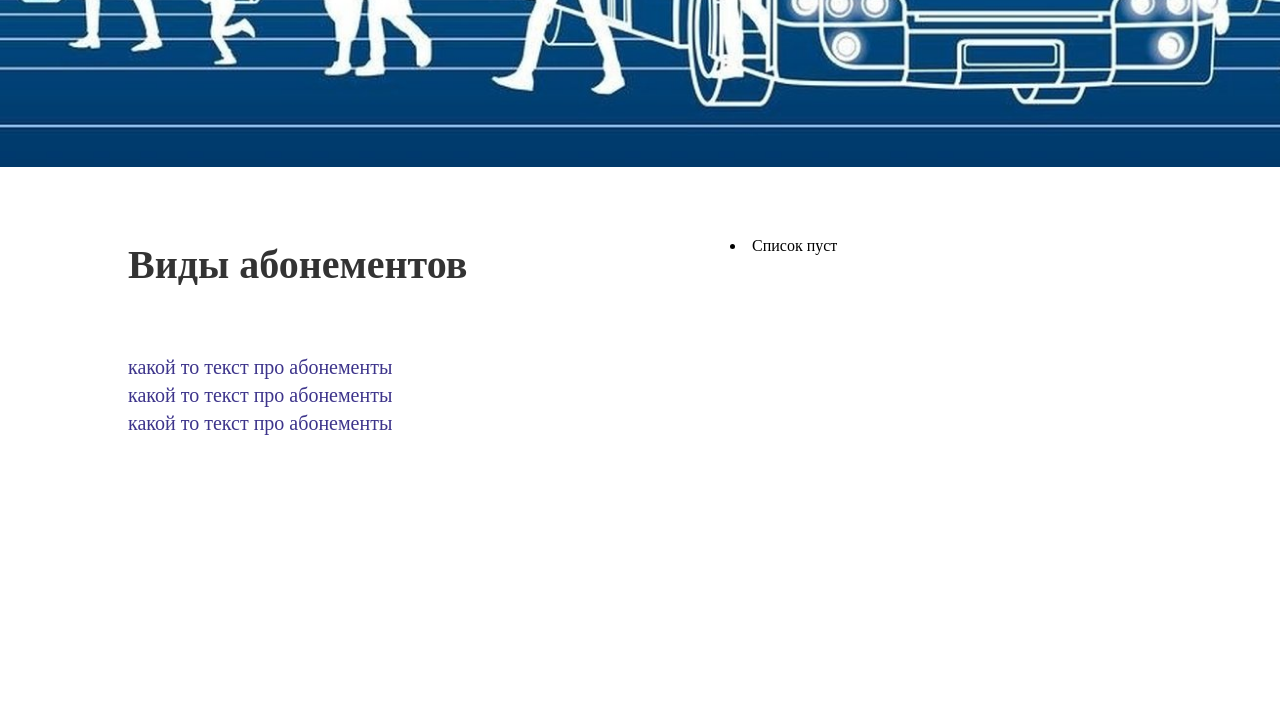
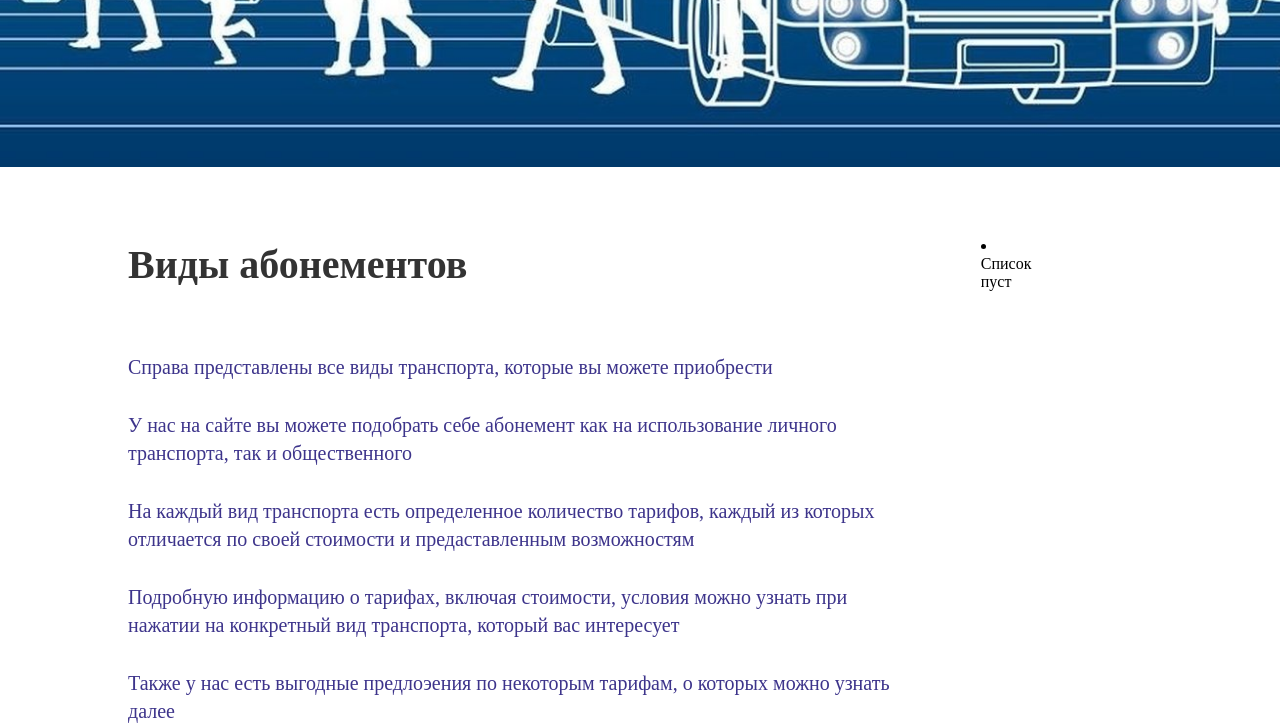
Before and after one commit to AshurovG/transport_subscriptions_back, a Django app: template transport_subscriptions_back_app/templates/subscriptions.html in a window 1280 px wide. Shown: the part 693-1418 px from the top of the page. Before the commit the page ends 1128 px from the top, so only its background shows below. Run offline with Django 4.2, Linux system fonts and the light colour scheme; the template is opened without the code that fills it, so the values that code supplies are empty.

Commit message:
create block with content before cards list

```diff
--- a/transport_subscriptions_back_app/static/css/styles.css
+++ b/transport_subscriptions_back_app/static/css/styles.css
@@ -99,27 +99,36 @@
   margin-bottom: 60px;
 }
 
+.cards__info-text {
+  width: 90%;
+}
+
 .cards__info-text-item {
   color: var(--purple, #3D348B);
   font-size: 20px;
   font-weight: 400;
   line-height: 140%;
+  margin-bottom: 30px;
+}
+
+.cards__info-text-item:last-child {
+  margin-bottom: 0;
 }
 
 .subscription__card {
   background: #3D348B;
-  width: 600px;
+  width: 400px;
   padding: 30px 35px;
   border-radius: 20px;
 }
 
 .subscription__card-image {
   width: 100%;
-  height: 350px;
+  height: 250px;
   border-radius: 20px;
-  background-image: url('../images/subway.jpg');
+  /* background-image: url('../images/subway.jpg');
   background-size: cover;
-  background-repeat: no-repeat;
+  background-repeat: no-repeat; */
 }
 
 .subscription__card-info {
@@ -132,22 +141,24 @@
 
 .subscription__card-item {
   color: var(--white, #FFF);
-  font-size: 25px;
+  font-size: 16px;
   font-weight: 700;
   line-height: 140%;
+  word-wrap: break-word;
 }
 
 .subscription__card-title {
-  width: 60%;
+  max-width: 60%;
+  overflow: hidden;
 }
 
 .subscription__card-price {
-  width: 30%;
+  text-align: left;
 }
 
 
 .cards__list {
   display: grid;
-  grid-template-columns: 1fr 1fr 1fr;
+  grid-template-columns: 1fr  1fr;
   gap: 50px;
 }
--- a/transport_subscriptions_back_app/templates/subscription_element.html
+++ b/transport_subscriptions_back_app/templates/subscription_element.html
@@ -1,8 +1,10 @@
 <!-- <li><a href="{% url 'subscription_url' element.id %}">{{ element.title }}</a> </li> -->
+{% load static %}
 
 <div class="subscription__card">
     <div class="subscription__card-container">
-        <div class="subscription__card-image"></div>
+        <!-- <div class="subscription__card-image"></div> -->
+        <img src="{% static 'images/subway.jpg' %}" class="subscription__card-image"/>
     <div class="subscription__card-info">
         <div class="subscription__card-item subscription__card-title">{{element.title}}</div>
         <div class="subscription__card-item subscription__card-price">от 500р.</div>
--- a/transport_subscriptions_back_app/templates/subscriptions.html
+++ b/transport_subscriptions_back_app/templates/subscriptions.html
@@ -14,9 +14,11 @@
         <div class="cards__info">
             <h2 class="cards__info-title">Виды абонементов</h2>
             <div class="cards__info-text">
-                <p class="cards__info-text-item"> какой то текст про абонементы</p>
-                <p class="cards__info-text-item"> какой то текст про абонементы</p>
-                <p class="cards__info-text-item"> какой то текст про абонементы</p>
+                <p class="cards__info-text-item">Справа представлены все виды транспорта, которые вы можете приобрести</p>
+                <p class="cards__info-text-item">У нас на сайте вы можете подобрать себе абонемент как на использование личного транспорта, так и общественного</p>
+                <p class="cards__info-text-item">На каждый вид транспорта есть определенное количество тарифов, каждый из которых отличается по своей стоимости и предаставленным возможностям</p>
+                <p class="cards__info-text-item">Подробную информацию о тарифах, включая стоимости, условия можно узнать при нажатии на конкретный вид транспорта, который вас интересует</p>
+                <p class="cards__info-text-item">Также у нас есть выгодные предлоэения по некоторым тарифам, о которых можно узнать далее</p>
             </div>
 
         </div>
```
